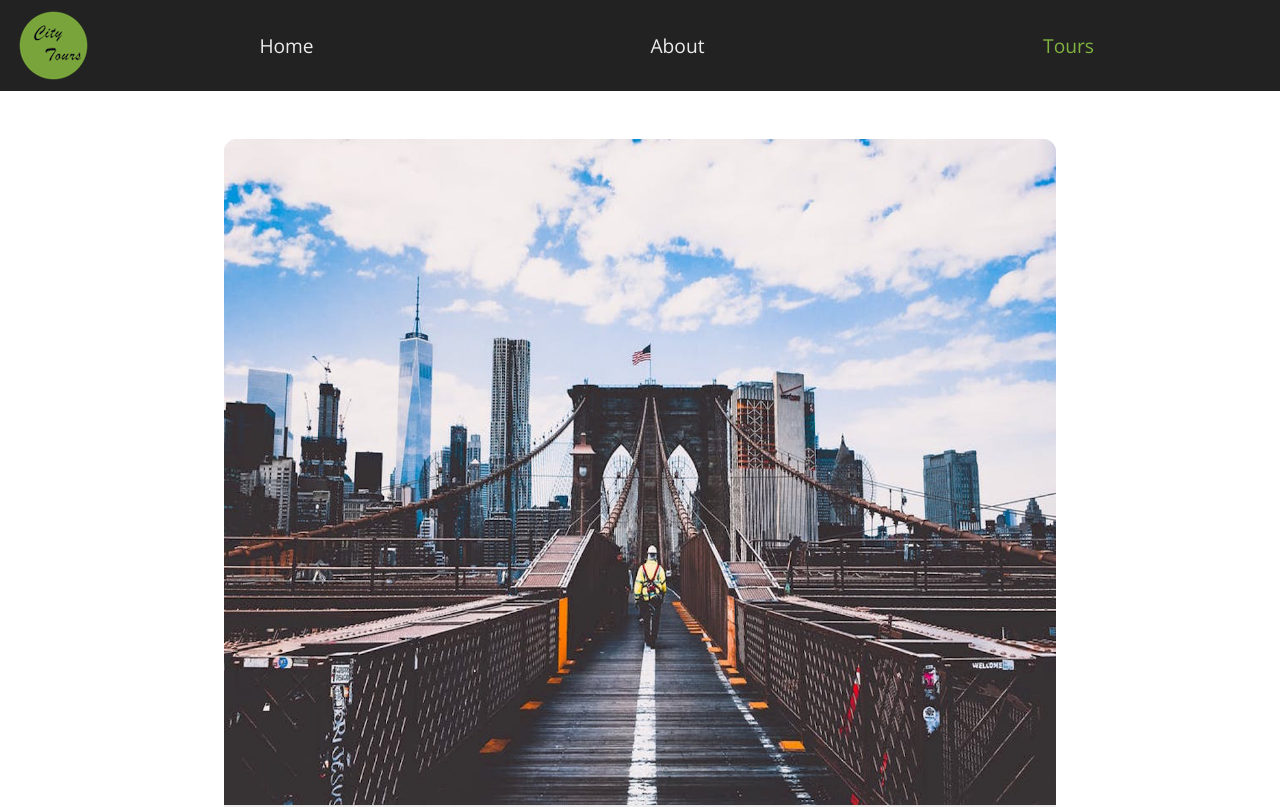
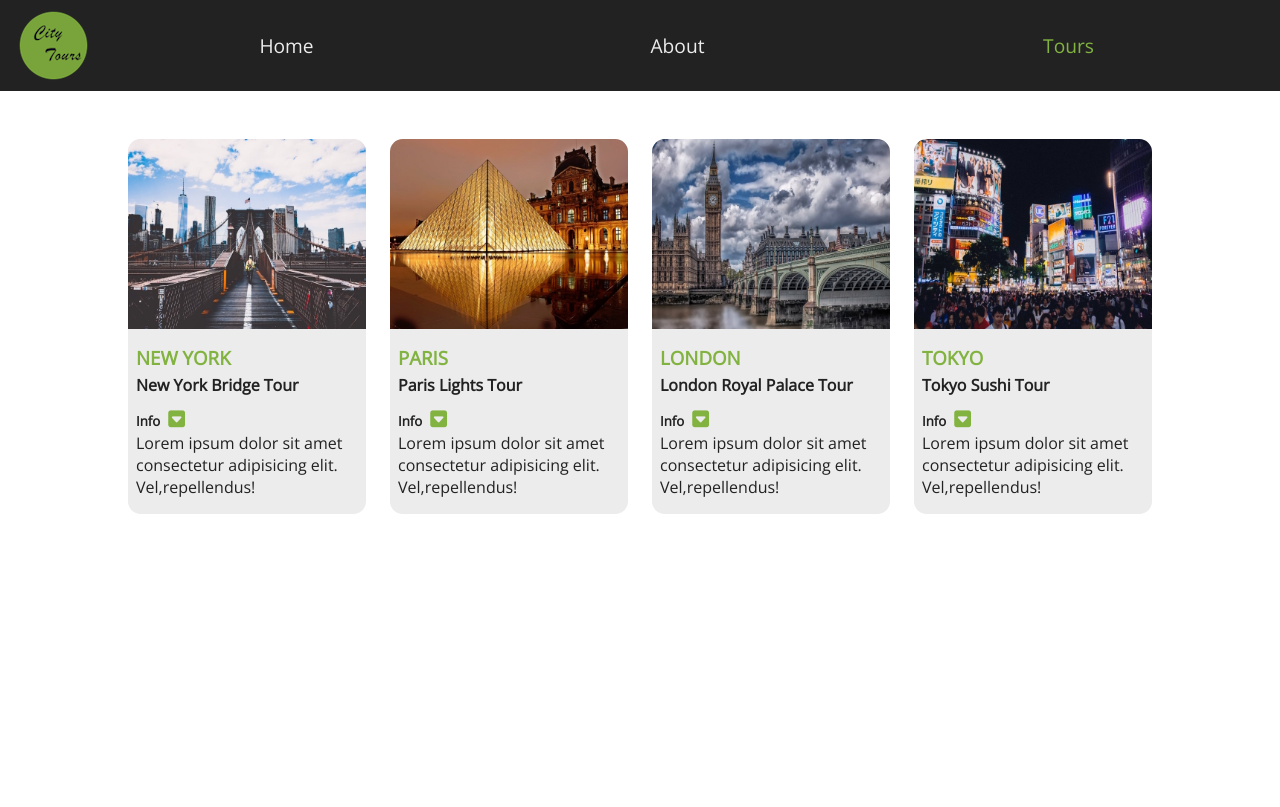
Before and after one commit to sadavoya/city-tours, a React (Create React App) app: page / in a window 1280 px wide. Shown: the top 807 px of the page. Built offline with nearby package versions, Linux system fonts and the light colour scheme.

Commit message:
Style the tourlist with columns based on screen width

```diff
--- a/src/components/TourList/TourList.scss
+++ b/src/components/TourList/TourList.scss
@@ -5,3 +5,22 @@
     margin: 0 auto;
     padding: 2rem;
 }
+
+@media screen and (min-width:768px){
+    .tourlist {
+        display: grid;
+        grid-template-columns: 1fr 1fr;
+        grid-column-gap: 1.5rem;
+    }
+}
+@media screen and (min-width:992px) {
+    .tourlist {
+        width: 85vw;
+        grid-template-columns: repeat(3, 1fr);
+    }
+}
+@media screen and (min-width:1140px) {
+    .tourlist {
+        grid-template-columns: repeat(4, 1fr);
+    }
+}
```
